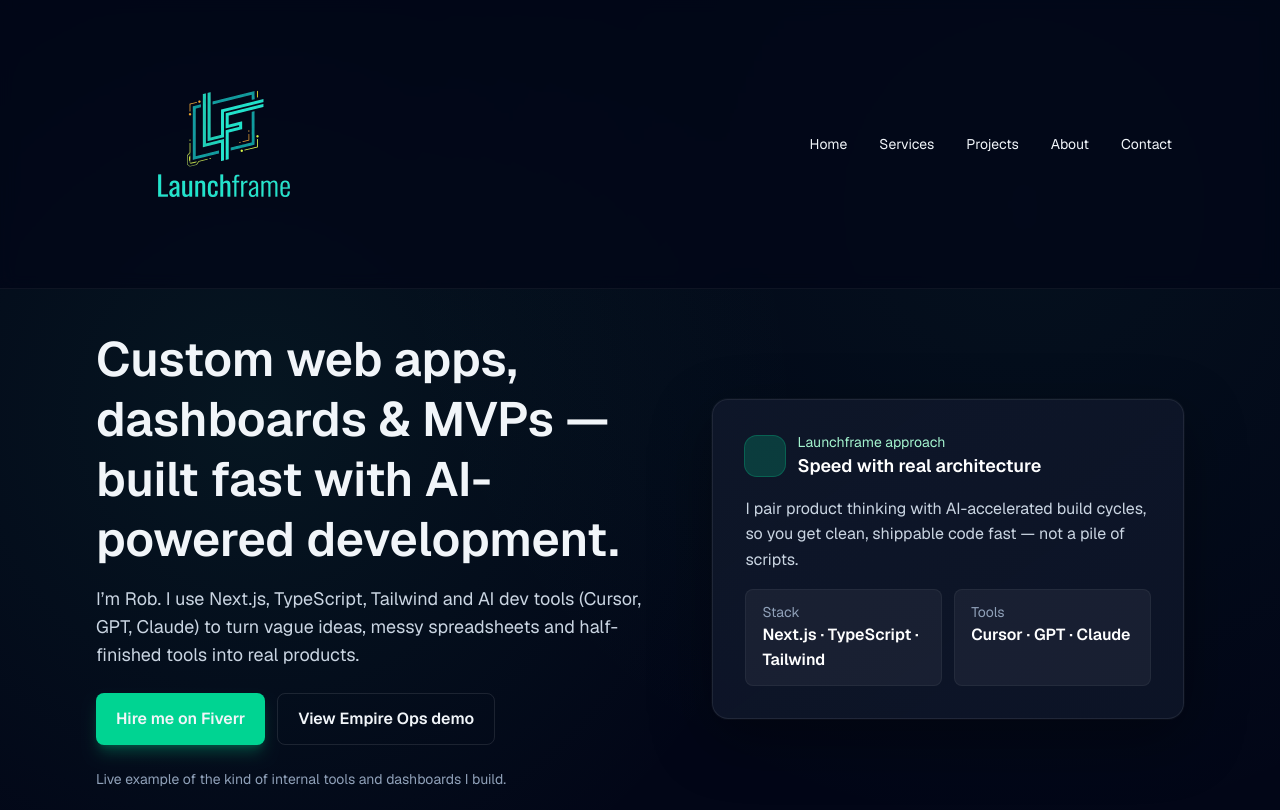
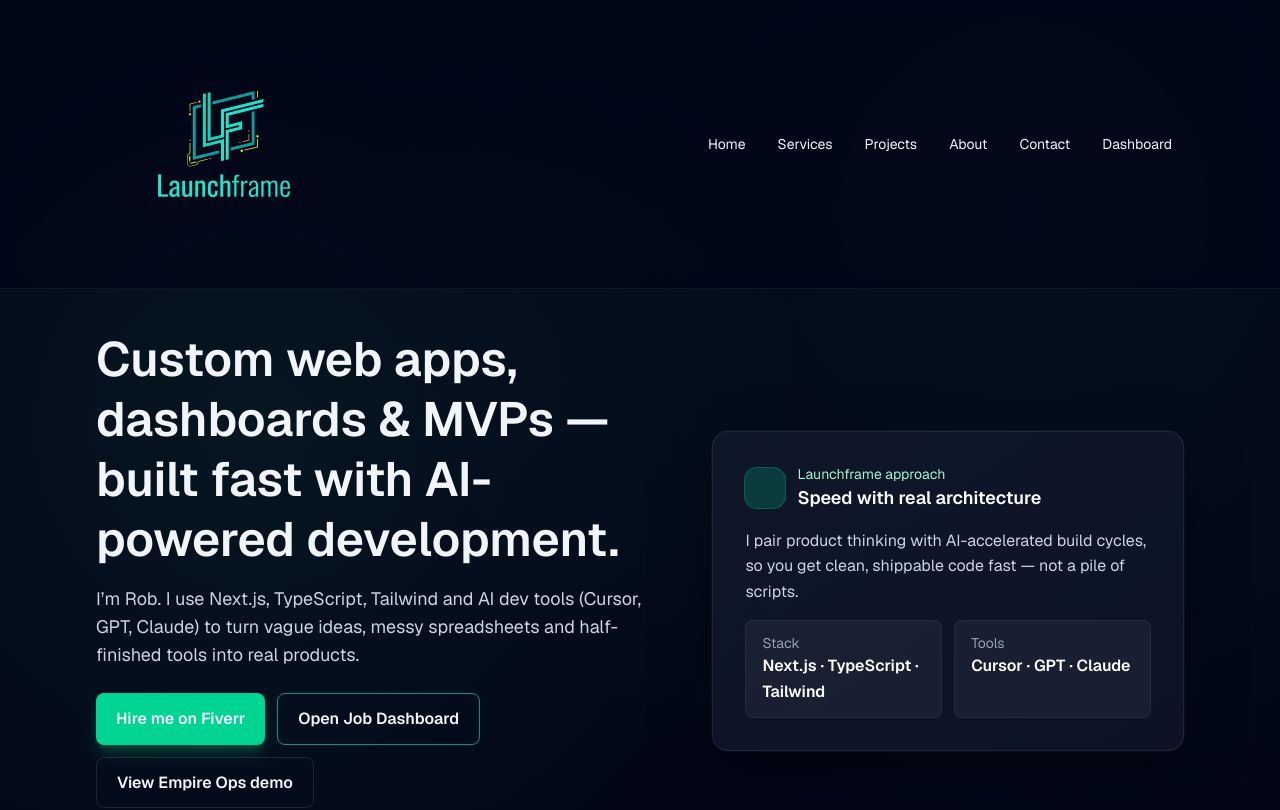
Before and after one commit to BiteTh3bulleT/BiteTh3bulleT.github.io, a Next.js app: page / in a window 1280 px wide. Shown: the top 810 px of the page. Built offline with nearby package versions, Linux system fonts and the light colour scheme.

Commit message:
Add dashboard link and CTA

```diff
--- a/app/page.tsx
+++ b/app/page.tsx
@@ -92,6 +92,14 @@ export default function Home() {
               rel="noreferrer"
             >
               Hire me on Fiverr
+            </Link>
+            <Link
+              href={siteConfig.links.dashboard}
+              className="inline-flex items-center justify-center rounded-lg border border-emerald-400/70 px-5 py-3 font-semibold text-emerald-200 transition hover:border-emerald-400 hover:bg-emerald-400/10 hover:text-emerald-100"
+              target="_blank"
+              rel="noreferrer"
+            >
+              Open Job Dashboard
             </Link>
             <Link
               href={siteConfig.links.empireOpsDemo}
--- a/components/layout/SiteLayout.tsx
+++ b/components/layout/SiteLayout.tsx
@@ -1,6 +1,7 @@
 import Image from "next/image";
 import Link from "next/link";
 import { ReactNode } from "react";
+import { siteConfig } from "@/siteConfig";
 
 const navLinks = [
   { href: "/", label: "Home" },
@@ -41,6 +42,14 @@ export default function SiteLayout({ children }: { children: ReactNode }) {
                 {link.label}
               </Link>
             ))}
+            <a
+              href={siteConfig.links.dashboard}
+              target="_blank"
+              rel="noreferrer"
+              className="rounded-md px-3 py-2 text-slate-200 transition hover:bg-white/5 hover:text-emerald-300"
+            >
+              Dashboard
+            </a>
           </nav>
         </div>
       </header>
--- a/siteConfig.ts
+++ b/siteConfig.ts
@@ -1,8 +1,12 @@
 export const siteConfig = {
+  brand: {
+    name: "Rob Short",
+    subBrand: "Launchframe",
+  },
   links: {
     fiverr: "https://www.fiverr.com/s/xXxd84Q",
-    empireOpsDemo:
-      "https://job-dashboard-qph7-e8hohyxky-robert-shorts-projects.vercel.app/",
+    empireOpsDemo: "https://job-dashboard-qph7.vercel.app/",
+    dashboard: "https://job-dashboard-qph7.vercel.app/",
   },
   contact: {
     email: "rob@imrobman.com",
```
